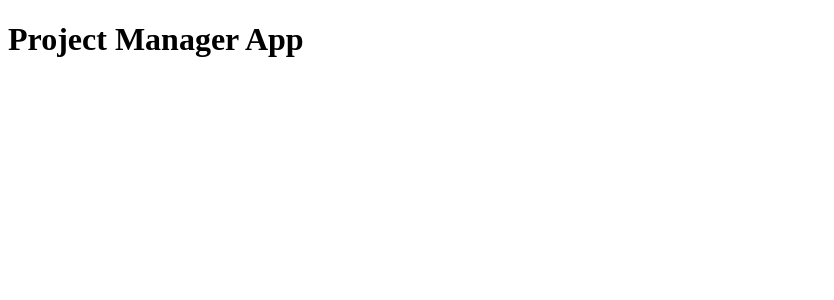
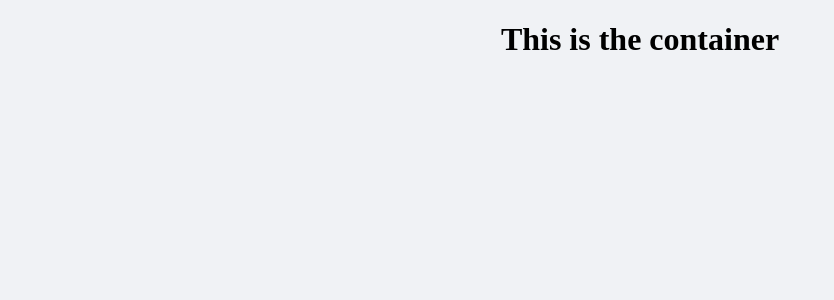
Before and after one commit to RasenganORG/Workload-Manager, a React (Create React App) app: page /projects/1/statistics in a window 1280 px wide. Shown: the top 300 px of the page, without its empty margins (0-834 px from the left). Built offline with nearby package versions, Linux system fonts and the light colour scheme.

Commit message:
chore: add mount function to render test react app

```diff
--- a/config/webpack.dev.js
+++ b/config/webpack.dev.js
@@ -29,6 +29,7 @@ const devConfig = {
       template: './public/index.html'
     }),
 
+
   ]
 }
 
--- a/public/index.html
+++ b/public/index.html
@@ -27,7 +27,7 @@
   </head>
   <body>
     <noscript>You need to enable JavaScript to run this app.</noscript>
-    <div id="root"></div>
+    <div id="project-manager-root"></div>
     <!--
       This HTML file is a template.
       If you open it directly in the browser, you will see an empty page.
--- a/src/App.js
+++ b/src/App.js
@@ -1,27 +1,27 @@
 import './App.css';
 import React from "react";
-import "antd/dist/antd.css";
-import { BrowserRouter as Router, Routes, Route } from "react-router-dom";
-import LayoutPage from './components/LayoutPage/LayoutPage';
-import LogIn from './components/Login/LogIn';
-import Register from './components/Register/Register';
-import Projects from './components/LayoutPage/pages/Projects/Projects';
-import ProjectItem from './components/LayoutPage/pages/Projects/ProjectItem/ProjectItem';
-import NotFound from './components/LayoutPage/pages/404/NotFound';
-import Statistics from './components/LayoutPage/pages/Statistics/Statistics';
-import UserList from './components/LayoutPage/pages/UserList/UserList';
-import NewProject from './components/LayoutPage/pages/Projects/NewProject/NewProject';
-import { ToastContainer } from 'react-toastify';
-import 'react-toastify/dist/ReactToastify.css'
-import PrivateRoute from './features/auth/PrivateRoute';
-import { Navigate } from 'react-router-dom';
-import AboutProject from './components/LayoutPage/pages/Projects/ProjectItem/itemComponents/aboutProject';
-import ProjectStatistics from './components/LayoutPage/pages/Projects/ProjectItem/itemComponents/projectStatistics';
-import NewTask from './components/LayoutPage/pages/Projects/ProjectItem/itemComponents/tasks/newTask';
-import Tasks from './components/LayoutPage/pages/Projects/ProjectItem/itemComponents/tasks/tasks';
-import Task from './components/LayoutPage/pages/Projects/ProjectItem/itemComponents/tasks/task';
-import EditProject from './components/LayoutPage/pages/Projects/ProjectItem/itemComponents/editProject';
-import LoggedTime from './components/LayoutPage/pages/Projects/LoggedTime';
+// import "antd/dist/antd.css";
+// import { BrowserRouter as Router, Routes, Route } from "react-router-dom";
+// import LayoutPage from './components/LayoutPage/LayoutPage';
+// import LogIn from './components/Login/LogIn';
+// import Register from './components/Register/Register';
+// import Projects from './components/LayoutPage/pages/Projects/Projects';
+// import ProjectItem from './components/LayoutPage/pages/Projects/ProjectItem/ProjectItem';
+// import NotFound from './components/LayoutPage/pages/404/NotFound';
+// import Statistics from './components/LayoutPage/pages/Statistics/Statistics';
+// import UserList from './components/LayoutPage/pages/UserList/UserList';
+// import NewProject from './components/LayoutPage/pages/Projects/NewProject/NewProject';
+// import { ToastContainer } from 'react-toastify';
+// import 'react-toastify/dist/ReactToastify.css'
+// import PrivateRoute from './features/auth/PrivateRoute';
+// import { Navigate } from 'react-router-dom';
+// import AboutProject from './components/LayoutPage/pages/Projects/ProjectItem/itemComponents/aboutProject';
+// import ProjectStatistics from './components/LayoutPage/pages/Projects/ProjectItem/itemComponents/projectStatistics';
+// import NewTask from './components/LayoutPage/pages/Projects/ProjectItem/itemComponents/tasks/newTask';
+// import Tasks from './components/LayoutPage/pages/Projects/ProjectItem/itemComponents/tasks/tasks';
+// import Task from './components/LayoutPage/pages/Projects/ProjectItem/itemComponents/tasks/task';
+// import EditProject from './components/LayoutPage/pages/Projects/ProjectItem/itemComponents/editProject';
+// import LoggedTime from './components/LayoutPage/pages/Projects/LoggedTime';
 
 // function App() {
 //   return (
@@ -78,13 +78,9 @@ import LoggedTime from './components/LayoutPage/pages/Projects/LoggedTime';
 // export default App;
 
 
-import React from "react"
-import "./App.css"
 
 function App() {
-  console.log(
-    'test'
-  )
+
   return (
     <div className='App'>
       <h1>This is the container</h1>
--- a/src/bootstrap.js
+++ b/src/bootstrap.js
@@ -1,15 +1,36 @@
+// import React from 'react'
+// import { createRoot } from 'react-dom/client'
+
+// const App = () => {
+//   return (
+//     <h1>Project Manager App</h1>
+//   )
+// }
+
+// const root = createRoot(document.getElementById('root'));
+// root.render(
+//   <React.Fragment>
+//     <App />
+//   </React.Fragment>
+// );
+
 import React from 'react'
-import { createRoot } from 'react-dom/client'
+import ReactDOM from 'react-dom'
+import App from './App'
+import { createMemoryHistory, createBrowserHistory } from 'history'
 
-const App = () => {
-  return (
-    <h1>Project Manager App</h1>
-  )
+const mount = (el) => {
+  ReactDOM.render(<App />, el)
+
 }
 
-const root = createRoot(document.getElementById('root'));
-root.render(
-  <React.Fragment>
-    <App />
-  </React.Fragment>
-);
+mount(document.querySelector('#project-manager-root'))
+// if (process.env.NODE_ENV === "development") {
+//   const el = document.querySelector('#_marketing-dev-root')
+
+//   if (el) {
+//     mount(el, {defaultHistory: createBrowserHistory() })
+//   }
+// }
+
+export { mount }
```
